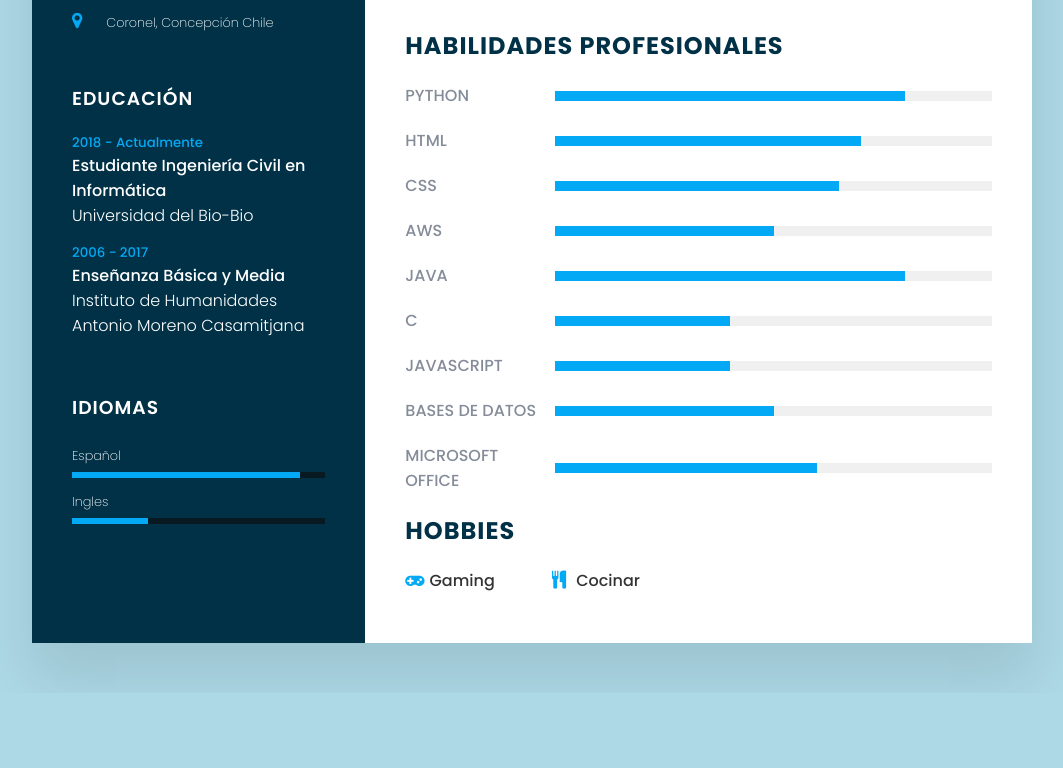
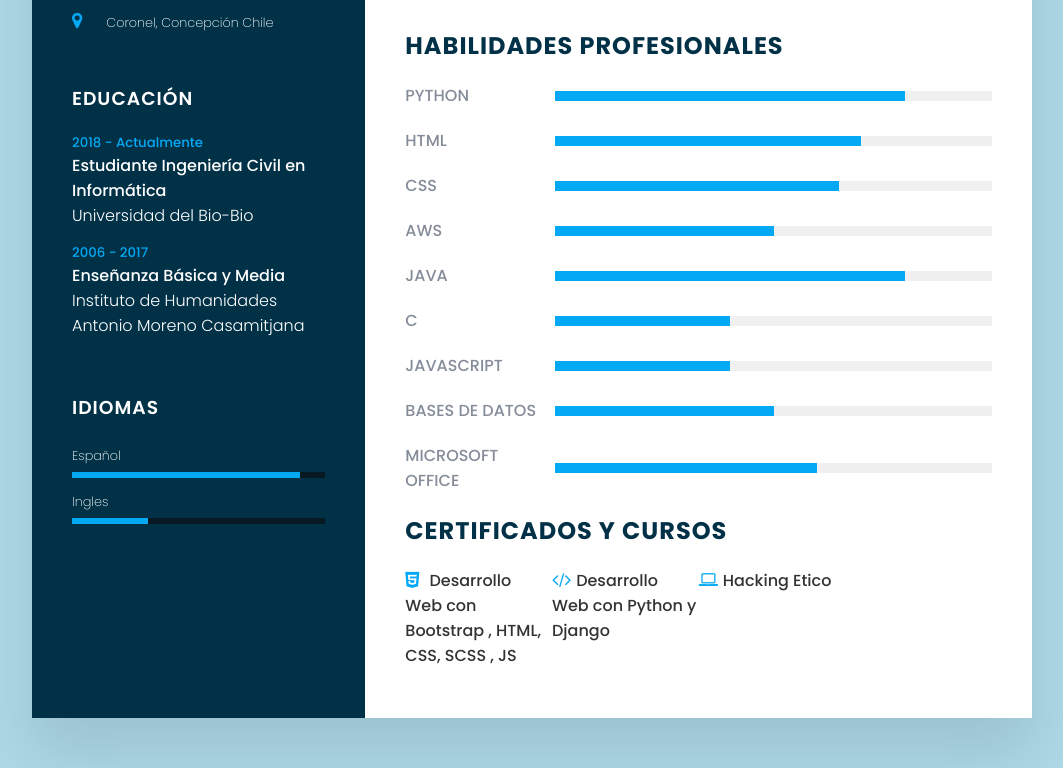
Before and after one commit to ShaditCuber/felipe-cv.github.io, a plain HTML site: page index.html in a window 1280 px wide. Shown: the part 657-1425 px from the top of the page, without its empty margins (108-1171 px from the left). Before the commit the page ends 1350 px from the top, so only its background shows below. Drawn offline with Linux system fonts and the light colour scheme.

Commit message:
Certificado

```diff
--- a/index.html
+++ b/index.html
@@ -187,10 +187,12 @@
                 </div>
 
                 <div class="acercaDe intereses">
-                    <h2 class="titulo2">Hobbies</h2>
+                    <h2 class="titulo2">Certificados y Cursos</h2>
                     <ul>
-                        <li><i class="fa fa-gamepad" aria-hidden="true"></i> Gaming</li>
-                        <li><i class="fa fa-cutlery" aria-hidden="true"></i> Cocinar</li>
+                        <li><i class="fa fa-html5" aria-hidden="true"></i></i> Desarrollo Web con Bootstrap , HTML, CSS,
+                            SCSS , JS</li>
+                        <li><i class="fa fa-code" aria-hidden="true"></i></i> Desarrollo Web con Python y Django</li>
+                        <li><i class="fa fa-laptop" aria-hidden="true"></i></i> Hacking Etico</li>
                     </ul>
                 </div>
             </div>
```
